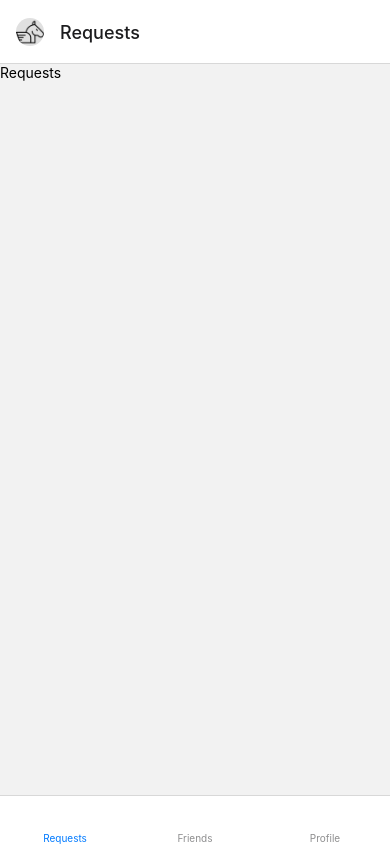
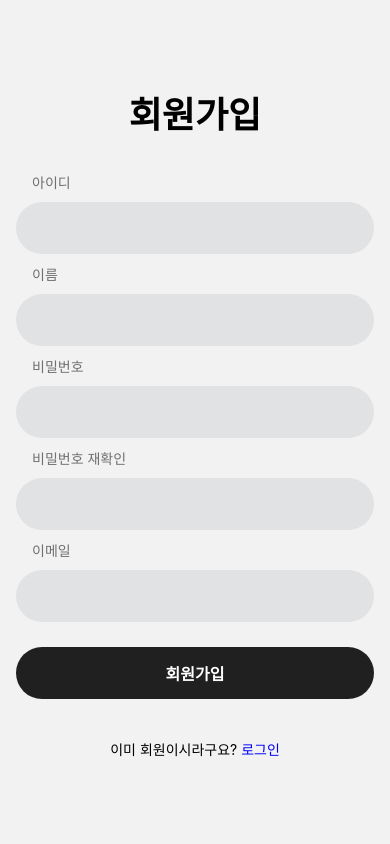
Before and after one commit to min-38/kwChat, a React Native app in the folder app/: screen /SignUp in a window 390 px wide. Built offline with nearby package versions, Linux system fonts and the light colour scheme; some icons are missing.

Commit message:
#9_로그인, 회원가입 view 파일 생성

```diff
--- a/app/App.jsx
+++ b/app/App.jsx
@@ -4,7 +4,7 @@ import {
 } from 'react-native';
 import './src/core/fontawesome'
 
-import { NavigationContainer } from '@react-navigation/native'
+import { NavigationContainer, DefaultTheme } from '@react-navigation/native'
 import { createNativeStackNavigator } from '@react-navigation/native-stack'
 
 import SplashScreen from './src/screens/Splash';
@@ -14,12 +14,20 @@ import HomeScreen from './src/screens/Home';
 import SearchScreen from './src/screens/Search';
 import MessageScreen from './src/screens/Message';
 
+const LightThemee = {
+    ...DefaultTheme,
+    colors: {
+        ...DefaultTheme.colors,
+        background: 'white'
+    }
+}
+
 const Stack = createNativeStackNavigator();
 
 function App() {
 
     const [initialized] = useState(true)
-    const [authenticated] = useState(true)
+    const [authenticated] = useState(false)
 
     return (
         <NavigationContainer>
--- /dev/null
+++ b/app/src/common/Button.jsx
@@ -0,0 +1,28 @@
+import { Text, TouchableOpacity } from "react-native"
+
+function Button({ title }) {
+    return (
+        <TouchableOpacity
+            style={{
+                backgroundColor: '#202020',
+                height: 52,
+                borderRadius: 26,
+                alignItems: 'center',
+                justifyContent: 'center',
+                marginTop: 25
+            }}
+        >
+            <Text
+                style={{
+                    color: 'white',
+                    fontSize: 16,
+                    fontWeight: 'bold'
+                }}
+            >
+                { title }
+            </Text>
+        </TouchableOpacity>
+    )
+}
+
+export default Button
--- /dev/null
+++ b/app/src/common/Input.jsx
@@ -0,0 +1,28 @@
+import { View, Text, TextInput } from "react-native"
+
+function Input({ title }) {
+    return (
+        <View>
+            <Text
+                style={{
+                    color: '#707070',
+                    marginVertical: 10,
+                    paddingLeft: 16
+                }}
+            >
+                { title }
+            </Text>
+            <TextInput
+                style={{
+                    backgroundColor: '#e1e2e4',
+                    borderRadius: 26,
+                    height: 52,
+                    paddingHorizontal: 16,
+                    fontSize: 16
+                }}
+            />
+        </View>
+    )
+}
+
+export default Input
--- a/app/src/common/Title.jsx
+++ b/app/src/common/Title.jsx
@@ -7,7 +7,8 @@ function Title({ text, color }) {
                 color: color,
                 textAlign: 'center',
                 fontSize: 48,
-                fontFamily: 'Sunflower-Light'
+                fontFamily: 'Sunflower-Light',
+                marginBottom: 30
             }}
         >
             { text }
--- a/app/src/screens/SignIn.jsx
+++ b/app/src/screens/SignIn.jsx
@@ -1,9 +1,41 @@
-const { SafeAreaView, Text } = require("react-native");
+import { useLayoutEffect } from "react"
+import { SafeAreaView, View, Text } from "react-native"
+import Title from "../common/Title"
+import Input from "../common/Input"
+import Button from "../common/Button"
 
-function SignInScreen() {
+function SignInScreen({ navigation }) {
+    useLayoutEffect(() => {
+        navigation.setOptions({
+            headerShown: false
+        })
+    }, [])
+
     return (
-        <SafeAreaView>
-            <Text>Sign In</Text>
+        <SafeAreaView style={{ flex: 1 }}>
+            <View
+                style={{
+                    flex: 1,
+                    justifyContent: 'center',
+                    paddingHorizontal: 20
+                }}
+            >
+                <Title text='광운토크' color='#202020' />
+
+                <Input title="아이디"/>
+                <Input title="패스워드"/>
+
+                <Button title="로그인" />
+
+                <Text style={{ textAlign: 'center', marginTop: 40 }}>
+                    이런! 계정이 없으신가요? <Text
+                        style={{ color: 'blue' }}
+                        onPress={() => navigation.navigate('SignUp')}
+                    >
+                        회원가입
+                    </Text>
+                </Text>
+            </View>
         </SafeAreaView>
     )
 }
--- a/app/src/screens/SignUp.jsx
+++ b/app/src/screens/SignUp.jsx
@@ -1,9 +1,52 @@
-const { SafeAreaView, Text } = require("react-native");
+import { useLayoutEffect } from "react"
+import { SafeAreaView, Text, View } from "react-native"
+import Input from "../common/Input"
+import Button from "../common/Button"
 
-function SignUpScreen() {
+function SignUpScreen({ navigation }) {
+    useLayoutEffect(() => {
+        navigation.setOptions({
+            headerShown: false
+        })
+    }, [])
+
     return (
-        <SafeAreaView>
-            <Text>Sign Up</Text>
+        <SafeAreaView style={{ flex: 1 }}>
+            <View
+                style={{
+                    flex: 1,
+                    justifyContent: 'center',
+                    paddingHorizontal: 16
+                }}
+            >
+                <Text
+                    style={{
+                        textAlign: 'center',
+                        marginBottom: 24,
+                        fontSize: 36,
+                        fontWeight: 'bold',
+                    }}
+                >
+                    회원가입
+                </Text>
+
+                <Input title="아이디" />
+                <Input title="이름" />
+                <Input title="비밀번호" />
+                <Input title="비밀번호 재확인" />
+                <Input title="이메일" />
+
+                <Button title="회원가입" />
+
+                <Text style={{ textAlign: 'center', marginTop: 40 }}>
+                    이미 회원이시라구요? <Text
+                        style={{ color: 'blue' }}
+                        onPress={() => navigation.goBack()}
+                    >
+                        로그인
+                    </Text>
+                </Text>
+            </View>
         </SafeAreaView>
     )
 }
```
